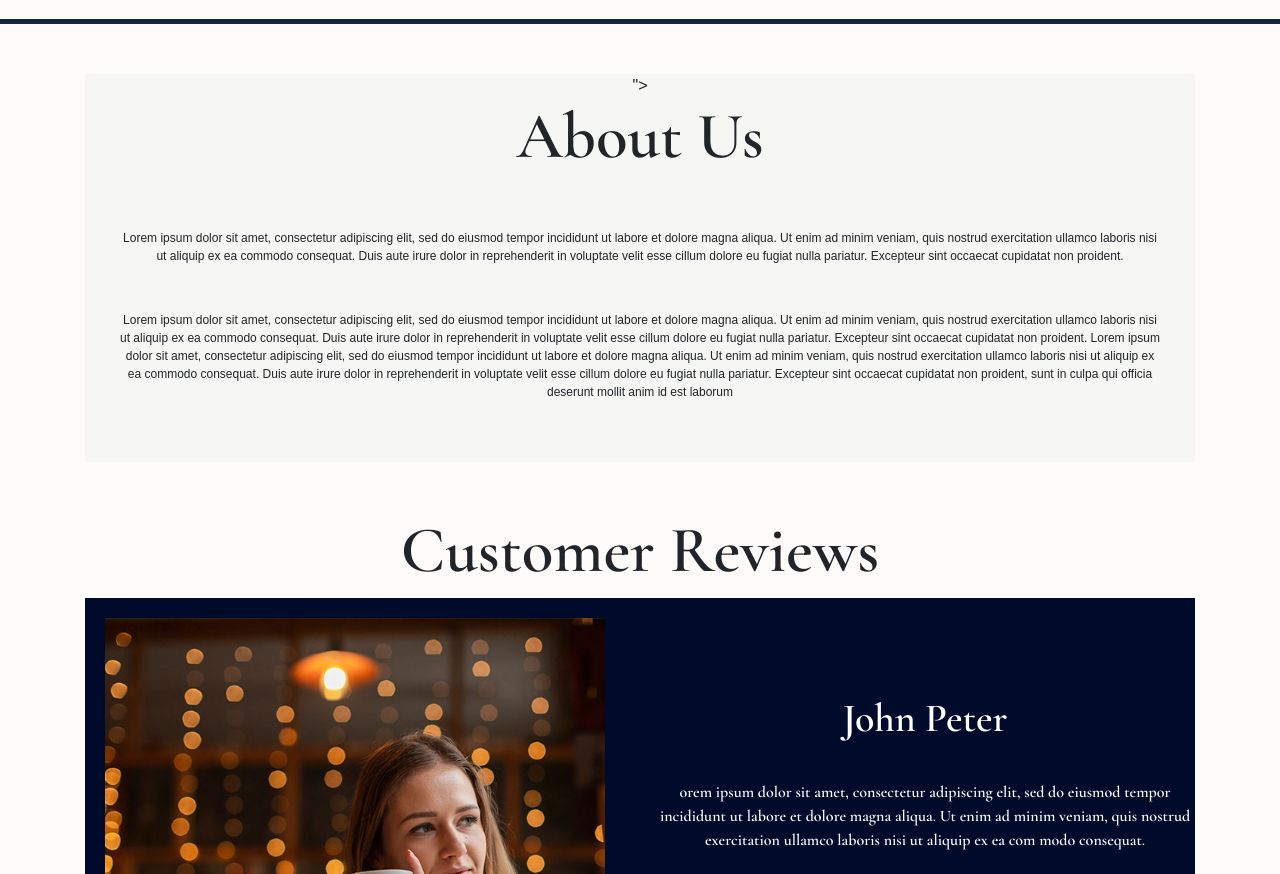
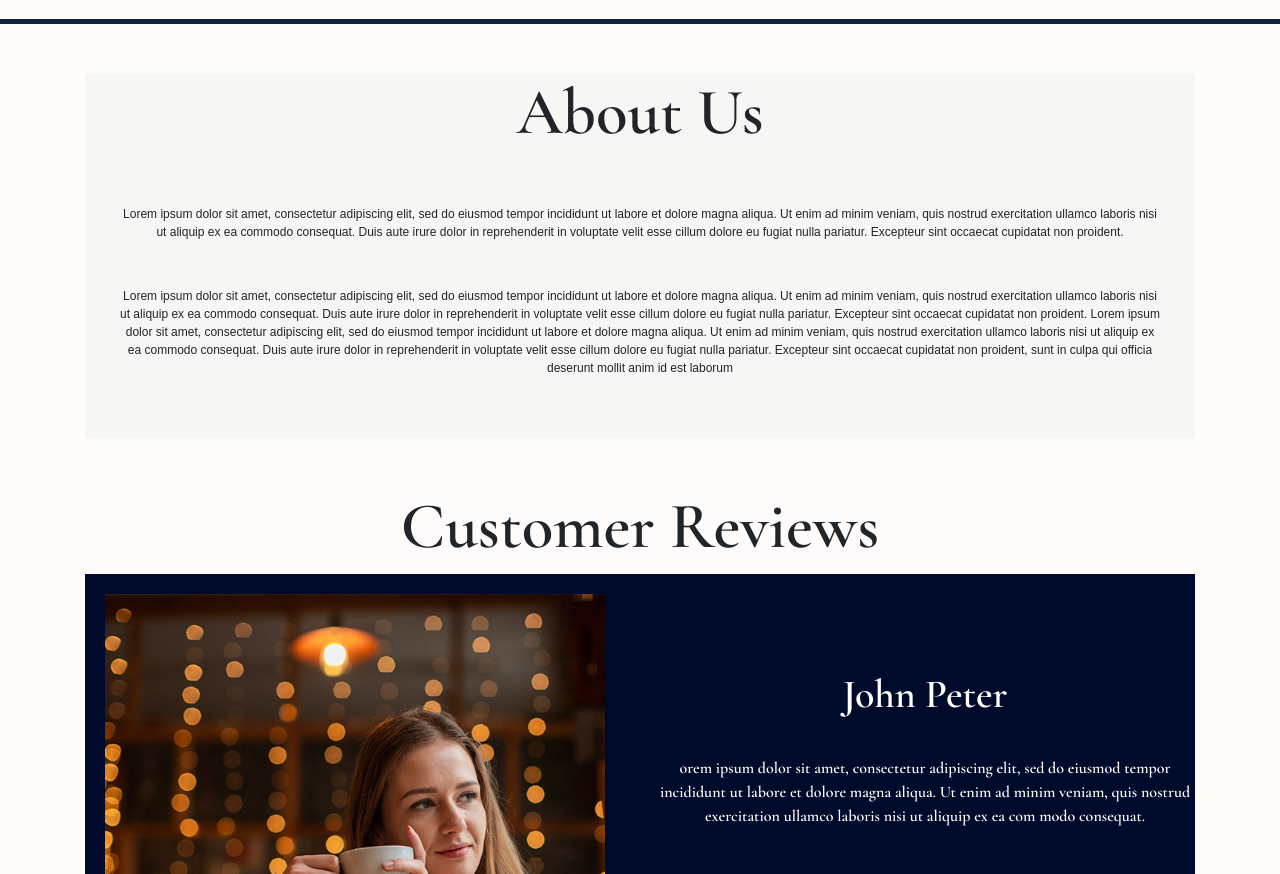
Before and after one commit to pwdfrauk/coffe, a plain HTML site: page index.html in a window 1280 px wide. Shown: the part 3304-4178 px from the top of the page. Drawn offline with nearby package versions, Linux system fonts and the light colour scheme.

Commit message:
some change

```diff
--- a/index.html
+++ b/index.html
@@ -182,7 +182,7 @@
 	<!-- about us section -->
 	<section class="about-section">
 		<div class="container">
-			<div class="about-section-area wow animate__animated animate__zoomIn" data-wow-duration="2s" data-wow-delay="">">
+			<div class="about-section-area wow animate__animated animate__zoomIn" data-wow-duration="2s" data-wow-delay="">
 				<div class="about-title">
 					<h2>About Us</h2>
 				</div>
```
